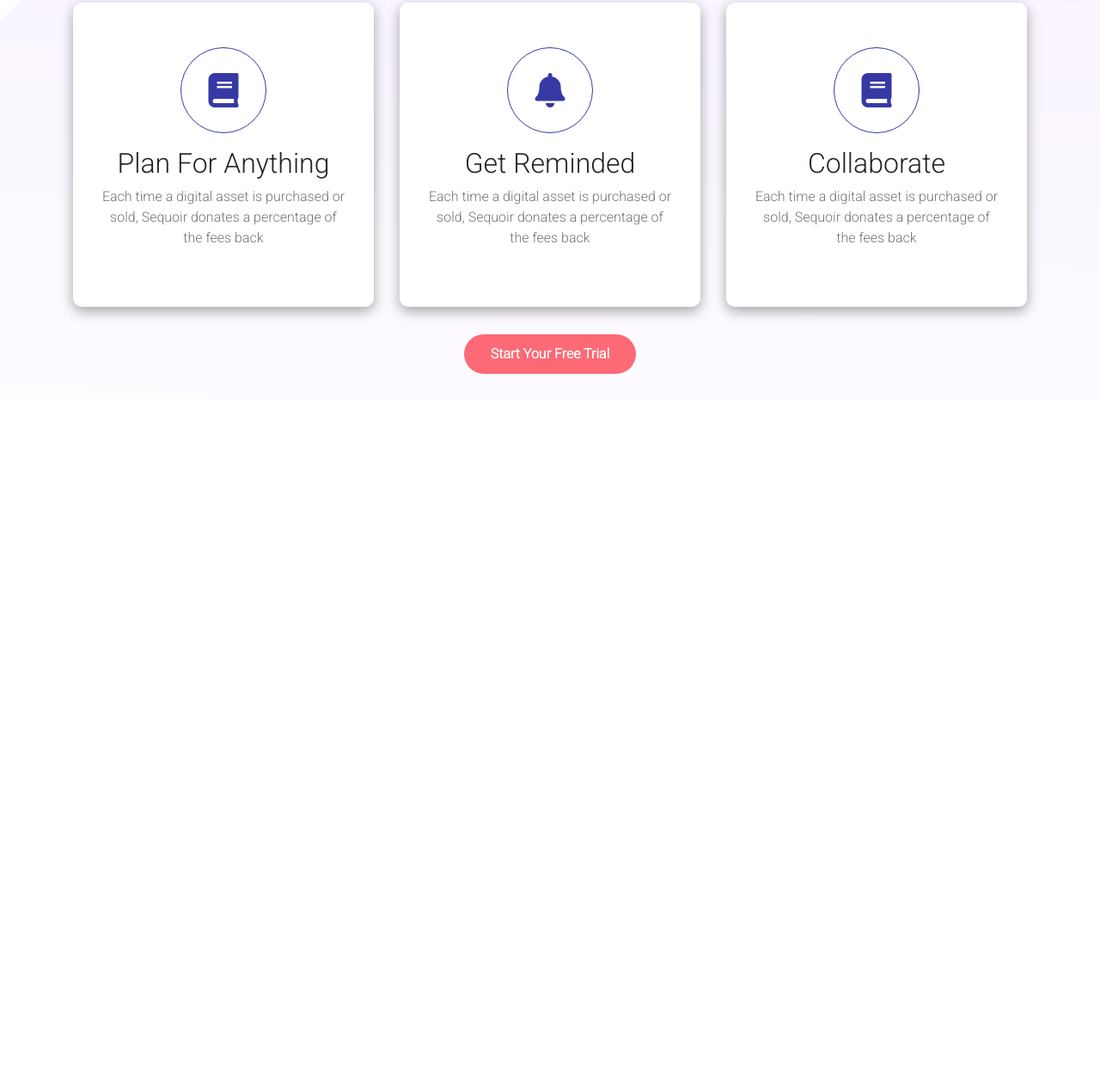
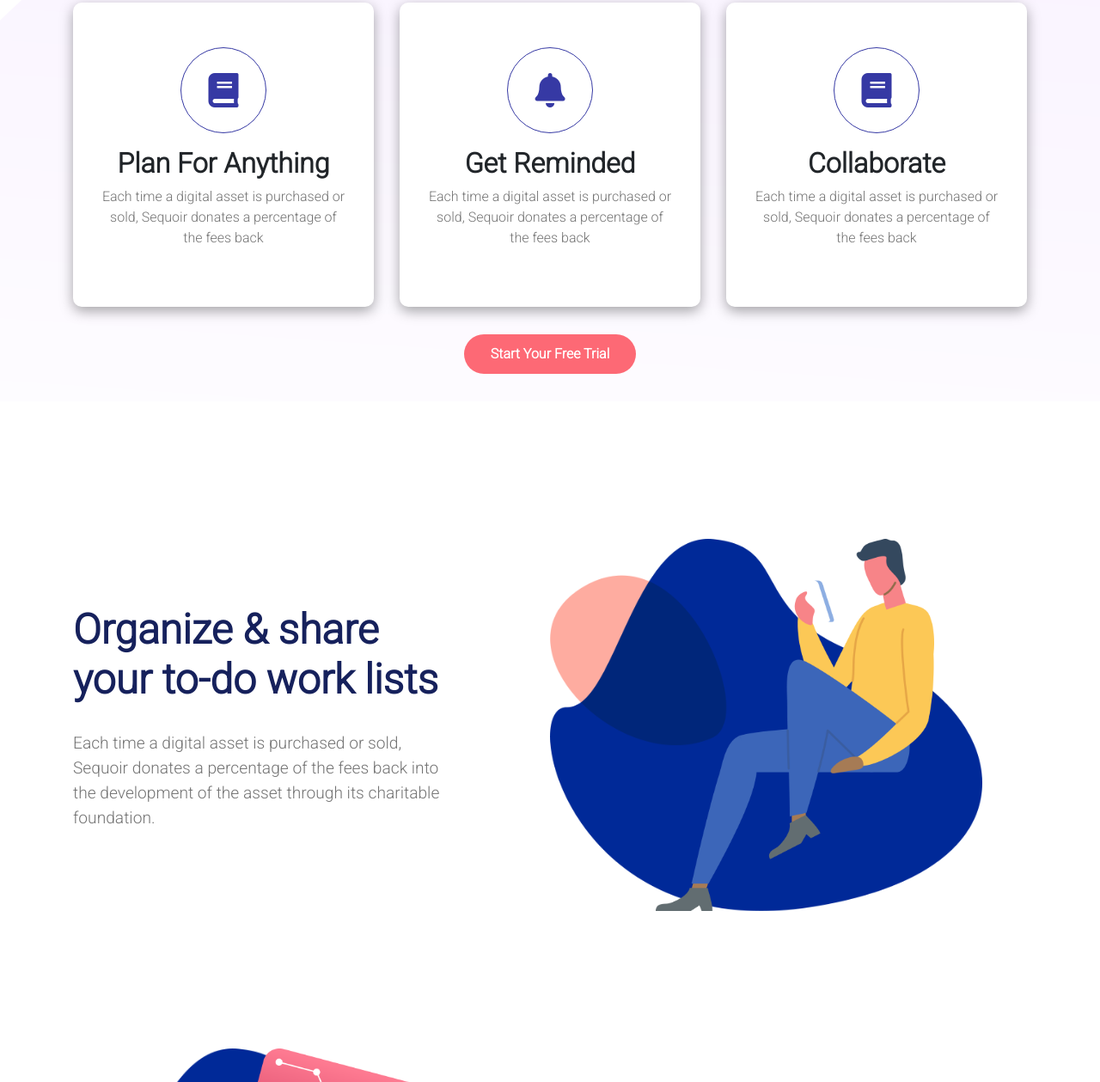
Before and after one commit to nguyenphuctinh/Oxo, a plain HTML site: page index.html in a window 1280 px wide. Shown: the part 1541-2800 px from the top of the page at 86% size. Before the commit the page ends 2008 px from the top, so only its background shows below. Drawn offline with nearby package versions, Linux system fonts and the light colour scheme.

Commit message:
Add existing file

```diff
--- a/index.html
+++ b/index.html
@@ -54,7 +54,7 @@
                         <a class="nav-link" href="#wwd">What we do</a>
                     </li>
                     <li class="nav-item">
-                        <a class="nav-link" href="#">Why us?</a>
+                        <a class="nav-link" href="#why">Why us?</a>
                     </li>
                     <li class="nav-item">
                         <a class="nav-link" href="#">Our work</a>
@@ -90,7 +90,7 @@
             <div class="row">
                 <div class="col-12">
                     <h1 class="title">Keep your life in sync with our app</h1>
-                    <span >Each time a digital asset is purchased or sold,
+                    <span class="intro" >Each time a digital asset is purchased or sold,
                         Sequoir donates a percentage of the fees back into
                         the development of the asset through its charitable
                         foundation.</span>
@@ -183,6 +183,38 @@
                 <a name="" id="" class="btn " href="#" role="button">Start Your Free Trial</a>
             </div>
         </div>
+
+    </div>
+    <div class="why-us">
+        <div class="container">
+            <div class="row padding" id="why">
+                <div class="col-lg-5 d-flex align-items-center">
+                    <div class="text-shape">
+                        <h1 class="title">Organize & share your to-do work lists</h1>
+                    <span class="intro">Each time a digital asset is purchased or sold,
+                        Sequoir donates a percentage of the fees back into the development
+                        of the asset through its charitable foundation.</span>
+                    </div>
+                </div>
+                <div class="col-lg-6 img-shape right__why__content">
+                    <img src="./resources/img/share/01.png" alt="" class="why__img">
+                </div>
+            </div>
+            <div class="row padding">
+                <div class="col-lg-6 img-shape">
+                    <img src="./resources/img/share/02.png" alt="" class="why__img">
+                </div>
+                <div class="col-lg-5 right__why__content d-flex align-items-center">
+                    <div class="text-shape">
+                        <h1 class="title">Organize & share your to-do work lists</h1>
+                        <span class="intro">Each time a digital asset is purchased or sold,
+                            Sequoir donates a percentage of the fees back into the development
+                            of the asset through its charitable foundation.</span>
+                    </div>
+
+                </div>
+            </div>
+        </div>
     </div>
 </body>
 <script src="https://code.jquery.com/jquery-3.5.1.slim.min.js"
--- a/resources/css/queries.css
+++ b/resources/css/queries.css
@@ -67,6 +67,9 @@
     .whatwedo span{
         margin: 2rem 15rem 3rem 15rem;
     }
+    .right__why__content{
+        margin-left: 8.3333333%;
+    }
   }
   @media only screen and (min-width: 1300px){
     .sign-in,
--- a/resources/css/style.css
+++ b/resources/css/style.css
@@ -9,6 +9,9 @@ html{
 
     scroll-behavior: smooth;
 
+}
+.padding{
+    padding-top: 10rem;
 }
 /* ===========NAVBAR============ */
 .navbar{
@@ -80,7 +83,7 @@ html{
 .header .title{
     color: white;
 }
-.header .title{
+.title{
     font-weight: 700;
     font-size: 3rem;
 }
@@ -118,14 +121,11 @@ html{
     z-index: 2;
     padding: 5rem 0 3rem 0;
 }
-.title {
+.whatwedo .title {
     color: #16215c;
     text-align: center;
-    font-weight: 700;
-    font-size: 3rem;
-
 }
-span{
+.intro{
     color: #747474;
     display: block;
     text-align: center;
@@ -172,10 +172,10 @@ p{
     color: #747474;
 }
 h2{
-    font-weight: 550;
+    font-weight: 600;
+    text-align: center;
 }
-p,
-h2{
+.whatwedo p{
     text-align: center;
 }
 .box{
@@ -199,9 +199,11 @@ h2{
     padding-bottom: 2rem;
 }
 .get-started .title{
-
+    color: #16215c;
+    text-align: center;
     margin-bottom: 4rem;
 }
+
 .get-started .box{
      border: 4px solid #fff;
     background-color: #fff;
@@ -225,3 +227,29 @@ h2{
 .get-started .box:hover .icon{
     border: 4px solid #3639a4;
 }
+.get-started p{
+    text-align: center;
+}
+/* ============WHY US=============== */
+
+.why__img{
+    width: 60%;
+    margin: 0 20% 0 20%;
+}
+.img-shape{
+    background-image: url("../img/share/bg.png");
+    background-size: contain;
+    background-repeat: no-repeat;
+
+}
+.why-us .intro{
+    margin-bottom: 1rem;
+    text-align: unset;
+}
+.text-shape{
+    margin: auto 0;
+}
+.why-us .title{
+    text-align: unset;
+    color: #16215c;
+}
```
